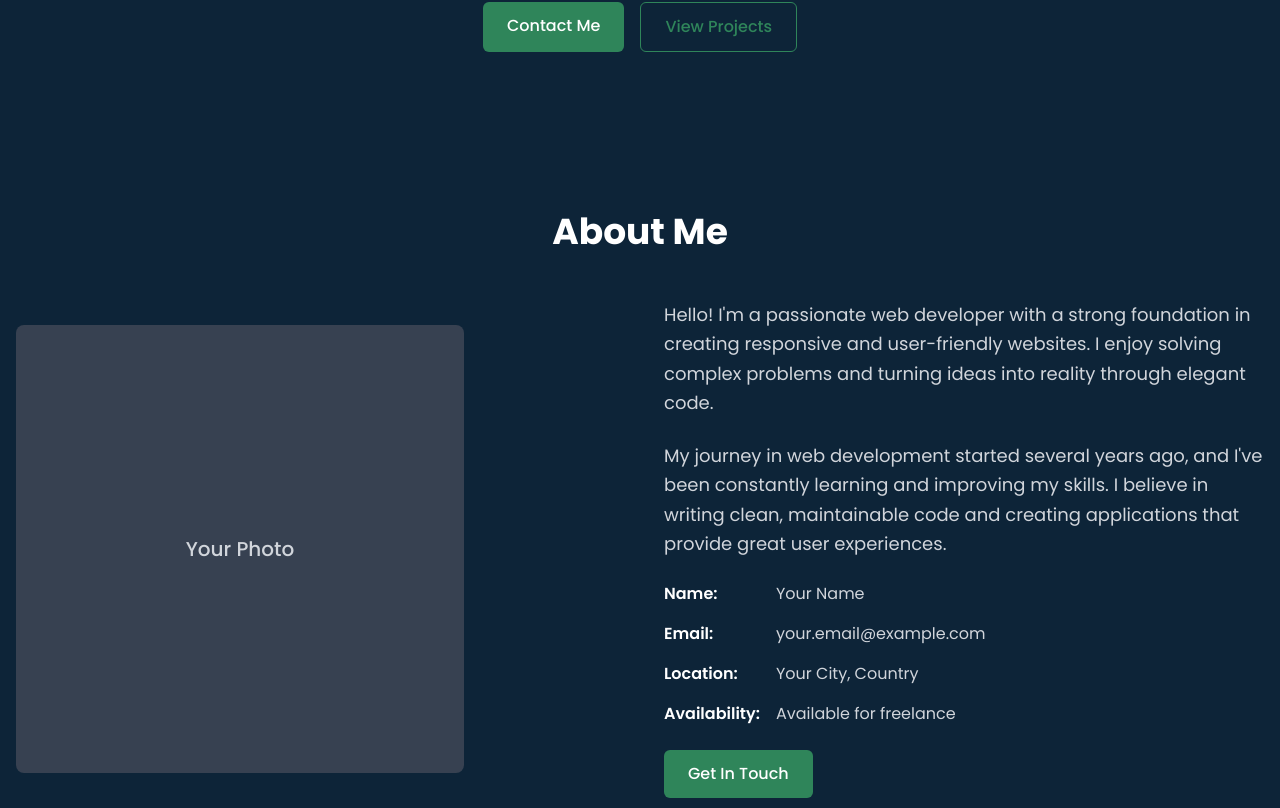
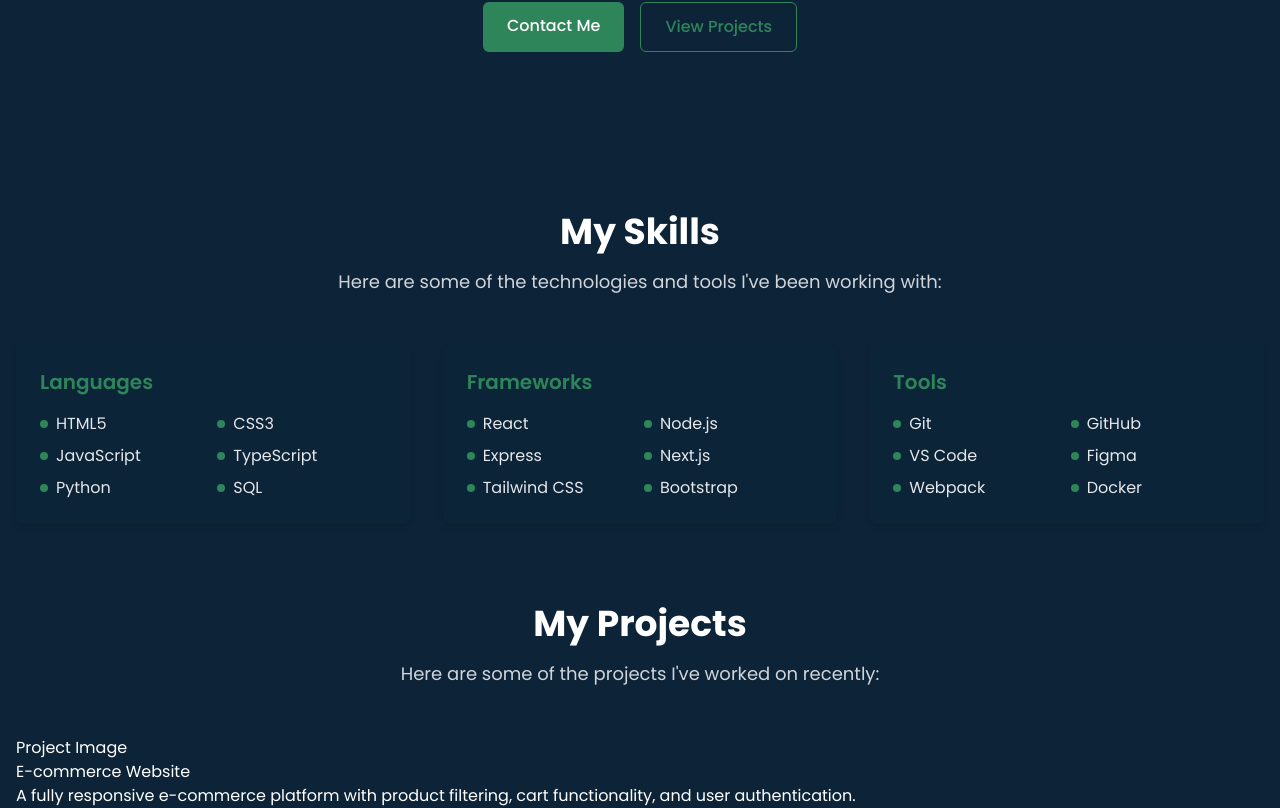
Before and after one commit to vinayBomma/vinaybomma.github.io, a React (Create React App) app: page / in a window 1280 px wide. Shown: the part 318-1126 px from the top of the page. Built offline with nearby package versions, Linux system fonts and the light colour scheme.

Commit message:
Removed about section

```diff
--- a/src/App.tsx
+++ b/src/App.tsx
@@ -2,7 +2,6 @@ import React from "react";
 import "./App.css";
 import Header from "./sections/Header";
 import Hero from "./sections/Hero";
-import About from "./sections/About";
 import Skills from "./sections/Skills";
 import Projects from "./sections/Projects";
 import Contact from "./sections/Contact";
@@ -16,7 +15,6 @@ function App() {
         <Header />
         <main>
           <Hero />
-          <About />
           <Skills />
           <Projects />
           <Contact />
--- a/src/sections/About.tsx
+++ /dev/null
@@ -1,75 +0,0 @@
-import React from "react";
-
-const About: React.FC = () => {
-  return (
-    <section
-      id="about"
-      className="py-20 bg-white dark:bg-primary/95 transition-colors duration-300"
-    >
-      <div className="container mx-auto px-4">
-        <h2 className="section-title">About Me</h2>
-        <div className="mt-12 grid grid-cols-1 lg:grid-cols-2 gap-12 items-center">
-          <div className="max-w-md mx-auto lg:mx-0">
-            {/* Replace with your image */}
-            <div className="aspect-square bg-gray-200 dark:bg-gray-700 flex items-center justify-center rounded-lg text-gray-500 dark:text-gray-300 text-xl font-medium">
-              Your Photo
-            </div>
-          </div>
-          <div className="space-y-6">
-            <p className="text-gray-700 dark:text-gray-300 text-lg leading-relaxed">
-              Hello! I'm a passionate web developer with a strong foundation in
-              creating responsive and user-friendly websites. I enjoy solving
-              complex problems and turning ideas into reality through elegant
-              code.
-            </p>
-            <p className="text-gray-700 dark:text-gray-300 text-lg leading-relaxed">
-              My journey in web development started several years ago, and I've
-              been constantly learning and improving my skills. I believe in
-              writing clean, maintainable code and creating applications that
-              provide great user experiences.
-            </p>
-            <div className="space-y-4 mt-8">
-              <div className="flex">
-                <span className="font-semibold w-28 text-gray-900 dark:text-white">
-                  Name:
-                </span>
-                <span className="text-gray-700 dark:text-gray-300">
-                  Your Name
-                </span>
-              </div>
-              <div className="flex">
-                <span className="font-semibold w-28 text-gray-900 dark:text-white">
-                  Email:
-                </span>
-                <span className="text-gray-700 dark:text-gray-300">
-                  your.email@example.com
-                </span>
-              </div>
-              <div className="flex">
-                <span className="font-semibold w-28 text-gray-900 dark:text-white">
-                  Location:
-                </span>
-                <span className="text-gray-700 dark:text-gray-300">
-                  Your City, Country
-                </span>
-              </div>
-              <div className="flex">
-                <span className="font-semibold w-28 text-gray-900 dark:text-white">
-                  Availability:
-                </span>
-                <span className="text-gray-700 dark:text-gray-300">
-                  Available for freelance
-                </span>
-              </div>
-            </div>
-            <a href="#contact" className="btn btn-primary mt-8 inline-block">
-              Get In Touch
-            </a>
-          </div>
-        </div>
-      </div>
-    </section>
-  );
-};
-
-export default About;
```
